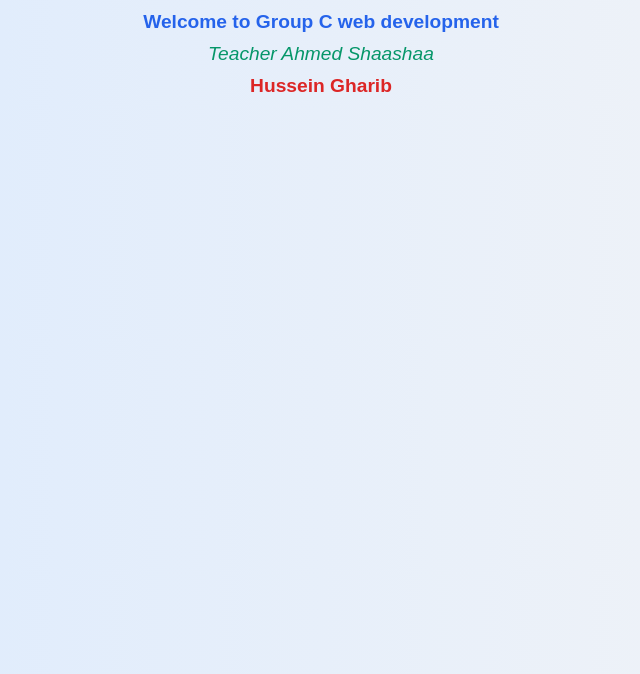
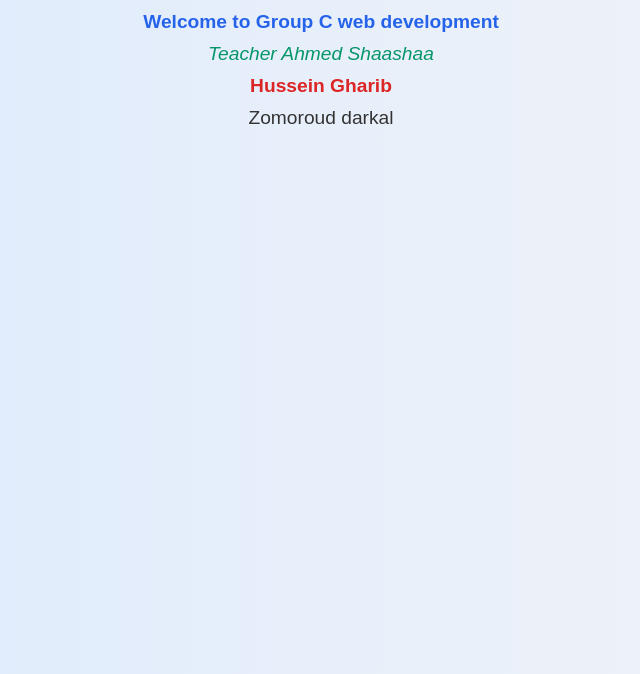
Before and after one commit to Hussein-Gharib/my-first-git-project, a plain HTML site: page index.html in a window 1280 px wide. Shown: the part 126-800 px from the top of the page, without its empty margins (319-959 px from the left). Drawn offline with Linux system fonts and the light colour scheme.

Commit message:
adding zomoroud

```diff
--- a/index.html
+++ b/index.html
@@ -44,5 +44,6 @@
     <p>Welcome to Group C web development</p>
     <p>Teacher Ahmed Shaashaa </p>
     <p>Hussein Gharib</p>
+    <p>Zomoroud darkal</p>
   </body>
 </html>
```
